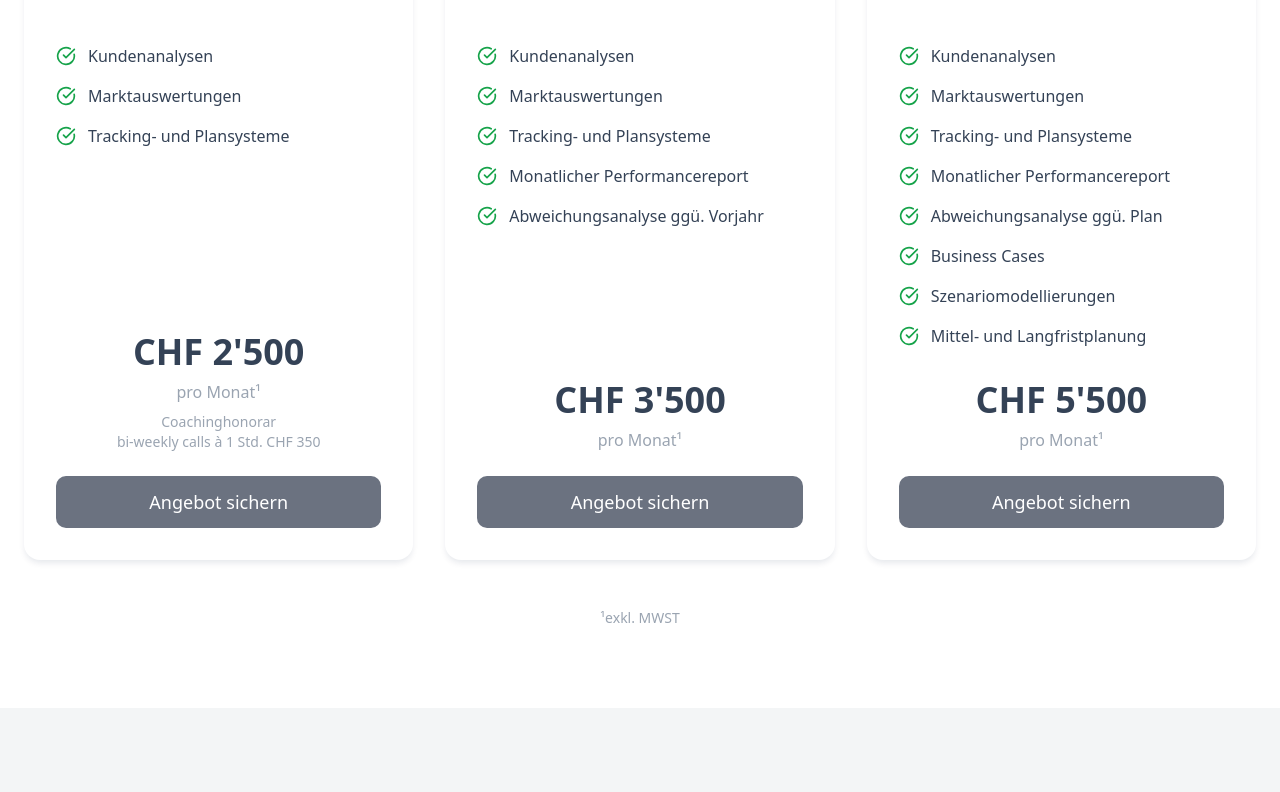
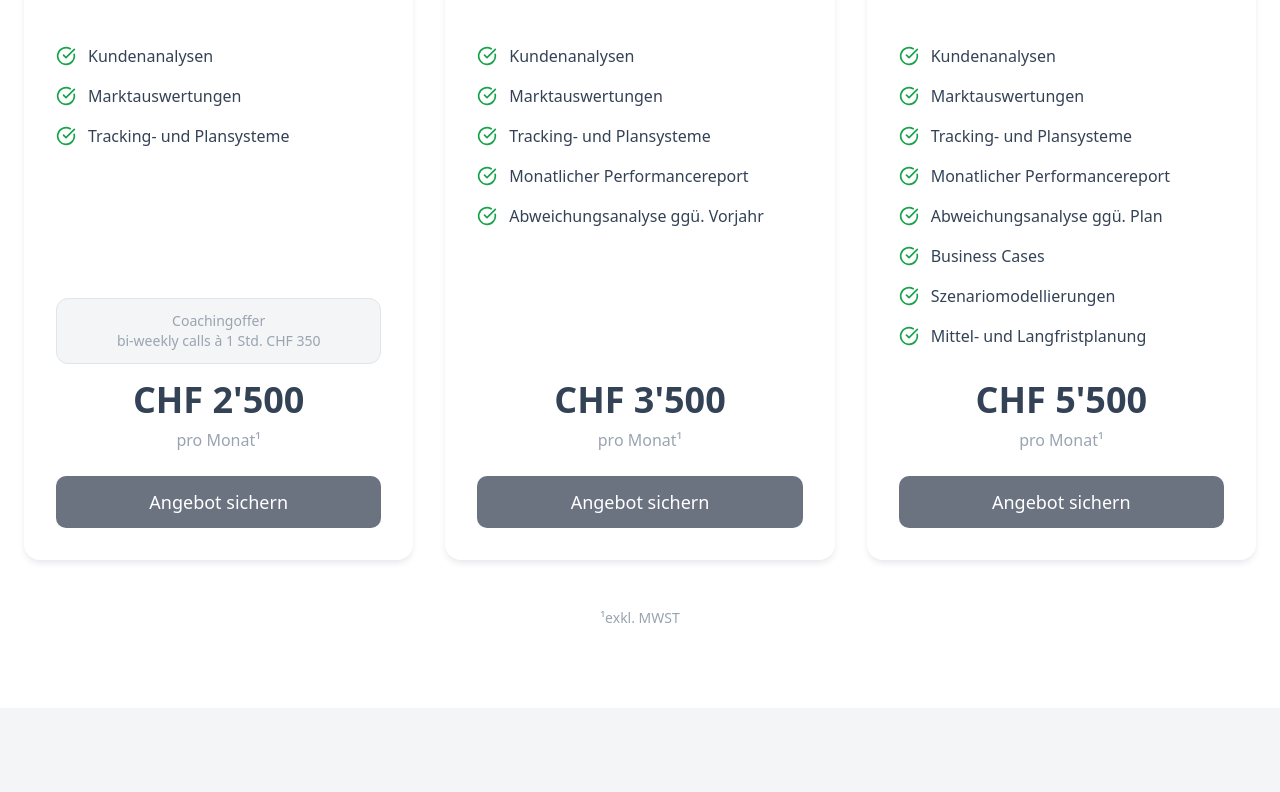
Before and after one commit to Gewinnarchitekt/gewinnarchitektdigital, a React (Vite) app: page / in a window 1280 px wide. Shown: the part 3480-4272 px from the top of the page. Built offline with nearby package versions, Linux system fonts and the light colour scheme; the HTML template or start-up script is replaced by a standard one.

Commit message:
Refactor Pricing Section

```diff
--- a/src/components/PricingSection.tsx
+++ b/src/components/PricingSection.tsx
@@ -95,6 +95,16 @@ const PricingSection = ({}: PricingSectionProps) => {
                   ))}
                 </div>
 
+                {/* Coaching offer box - only for first package */}
+                {pkg.coachingNote && (
+                  <div className="mb-4 p-3 bg-muted rounded-lg border">
+                    <div className="text-sm text-muted-foreground text-center">
+                      <div className="font-medium">Coachingoffer</div>
+                      <div>{pkg.coachingNote}</div>
+                    </div>
+                  </div>
+                )}
+
                 <div className="text-center mb-6 mt-auto">
                   <div className="text-4xl font-bold text-foreground mb-2">
                     {pkg.price}
@@ -102,12 +112,6 @@ const PricingSection = ({}: PricingSectionProps) => {
                   <div className="text-muted-foreground">
                     {pkg.period}
                   </div>
-                  {pkg.coachingNote && (
-                    <div className="text-sm text-muted-foreground mt-2">
-                      Coachinghonorar<br />
-                      {pkg.coachingNote}
-                    </div>
-                  )}
                 </div>
 
                 <Button
```
